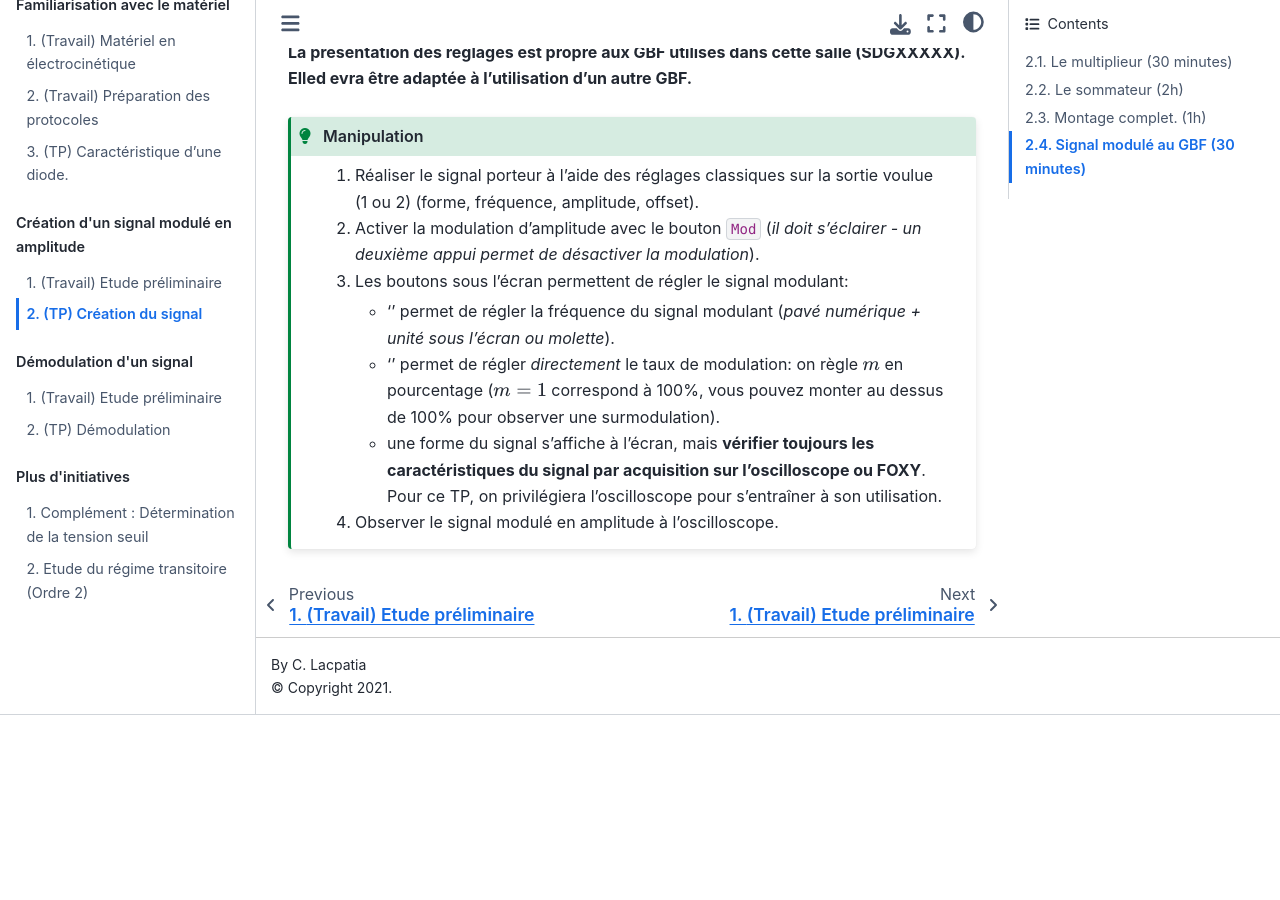
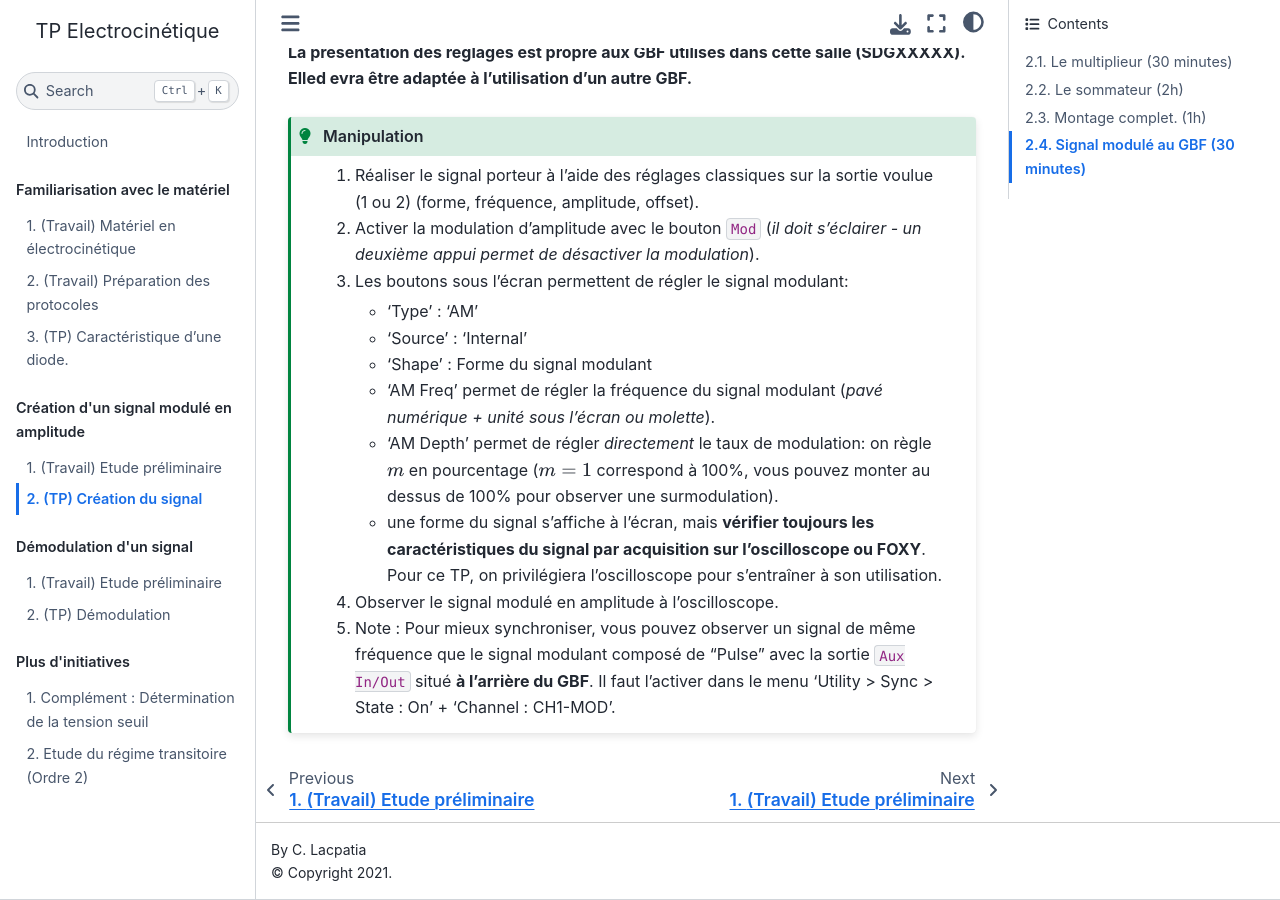
Before and after one commit to pcsi3physiquestan/tp3_electronique_1_sources, a Jupyter Book: the page built from notebook/mod_manip.md, in a window 1280 px wide and 900 px high, scrolled down 4602 px. Built offline with Jupyter Book 1.0.4 settings and Sphinx 7.4.7 and the Sphinx Book theme 1.1.4, drawn with Linux system fonts in a browser that asks for light colours; before the commit the page ends 5317 px from its top, so only the background shows below that.

Commit message:
Mise à jour des sources

`````diff
--- a/notebook/mod_manip.md
+++ b/notebook/mod_manip.md
@@ -247,9 +247,12 @@ __La présentation des réglages est propre aux GBF utilisés dans cette salle (
 1. Réaliser le signal porteur à l'aide des réglages classiques sur la sortie voulue (1 ou  2) (forme, fréquence, amplitude, offset).
 2. Activer la modulation d'amplitude avec le bouton `Mod` (_il doit s'éclairer - un deuxième appui permet de désactiver la modulation_).
 3. Les boutons sous l'écran permettent de régler le signal modulant:
-    * '' permet de régler la fréquence du signal modulant (_pavé numérique + unité sous l'écran ou molette_).
-    * '' permet de régler _directement_ le taux de modulation: on règle $m$ en pourcentage ($m=1$ correspond à 100%, vous pouvez monter au dessus de 100% pour observer une surmodulation).
+    * 'Type' : 'AM'
+    * 'Source' : 'Internal'
+    * 'Shape' : Forme du signal modulant
+    * 'AM Freq' permet de régler la fréquence du signal modulant (_pavé numérique + unité sous l'écran ou molette_).
+    * 'AM Depth' permet de régler _directement_ le taux de modulation: on règle $m$ en pourcentage ($m=1$ correspond à 100%, vous pouvez monter au dessus de 100% pour observer une surmodulation).
     * une forme du signal s'affiche à l'écran, mais __vérifier toujours les caractéristiques du signal par acquisition sur l'oscilloscope ou FOXY__. Pour ce TP, on privilégiera l'oscilloscope pour s'entraîner à son utilisation.
 5. Observer le signal modulé en amplitude à l'oscilloscope.
-<!-- 6. Pour mieux synchroniser, vous pouvez observer le signal modulant (plus précisément l'enveloppe) avec la sortie `OUT MOD` situé __à l'arrière du GBF__. -->
+6. Note : Pour mieux synchroniser, vous pouvez observer un signal de même fréquence que le signal modulant composé de "Pulse" avec la sortie `Aux In/Out` situé __à l'arrière du GBF__. Il faut l'activer dans le menu 'Utility > Sync > State : On' + 'Channel : CH1-MOD'.
 ````
`````
Also changed, not shown: notebook/demod_manip.md (+1 -1 lines), 8 other files.
